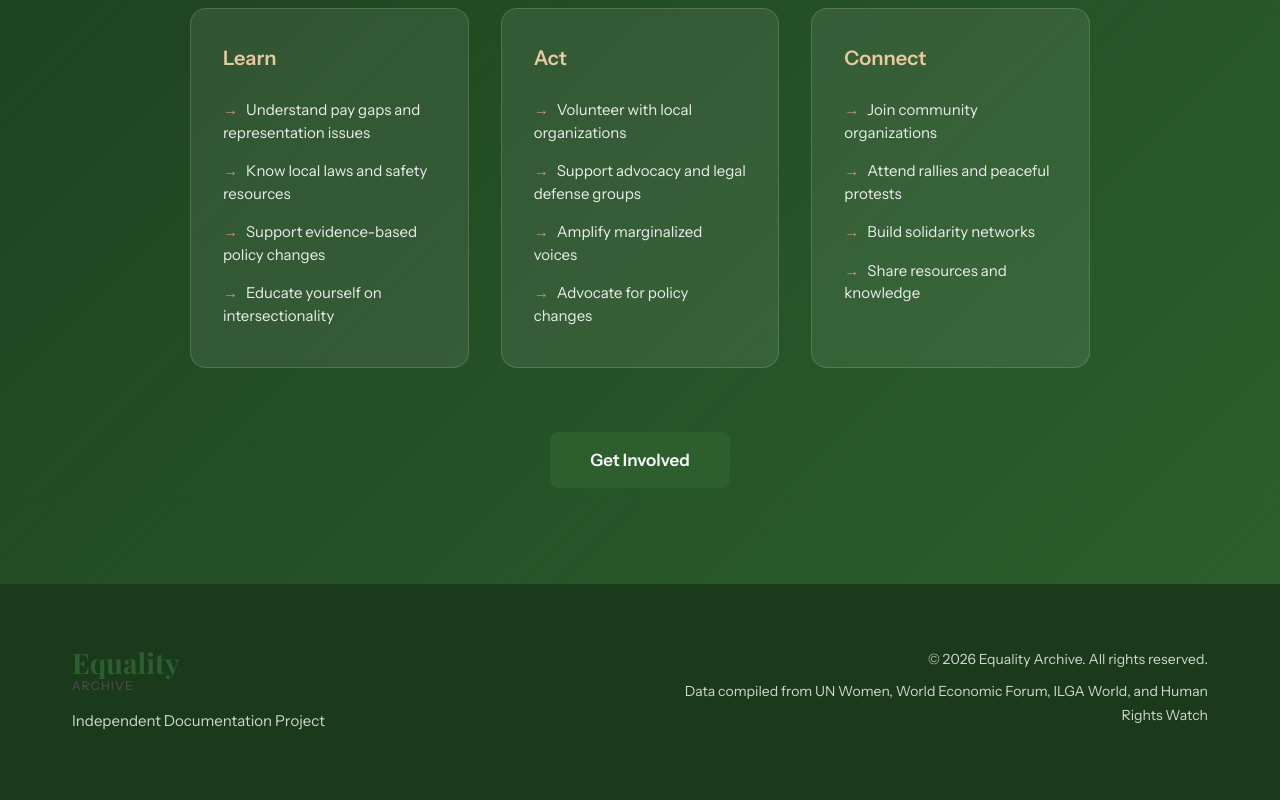
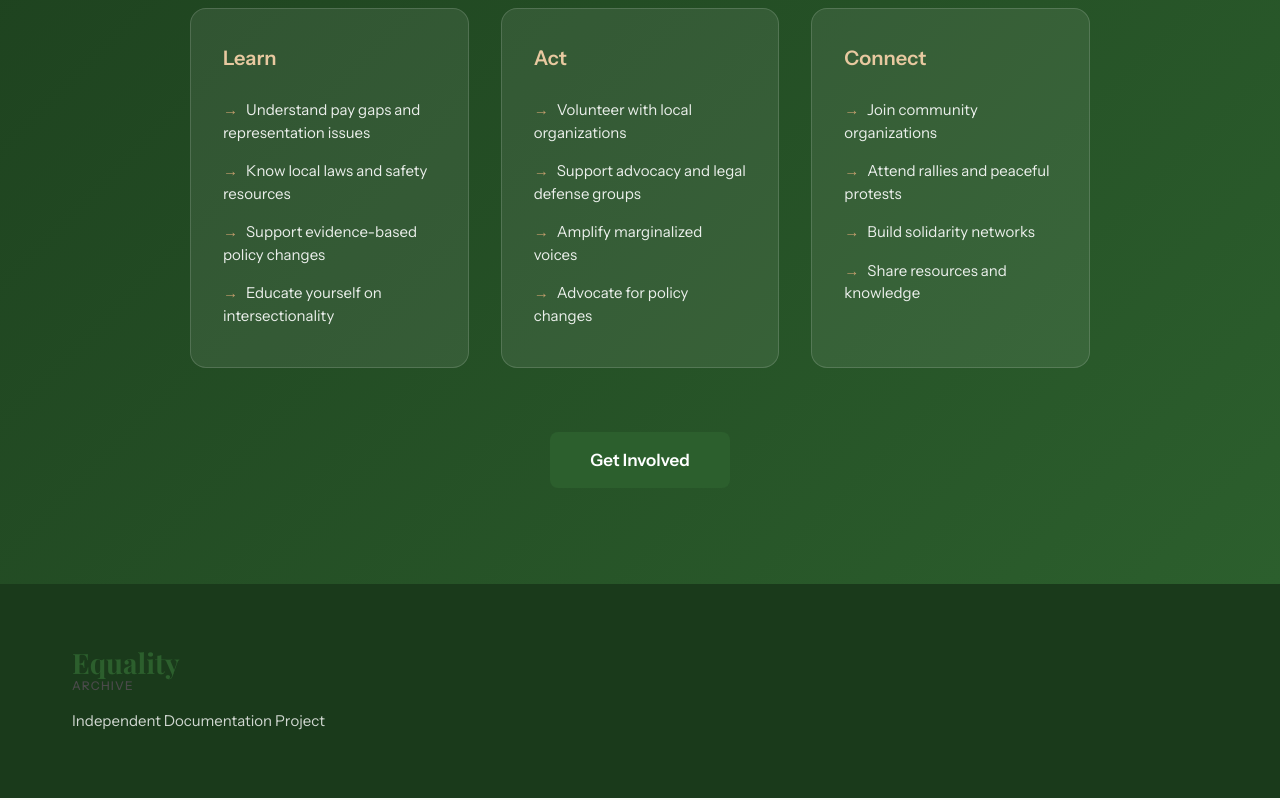
Before and after one commit to user1994g/gender-equality.github.io, a plain HTML site: page index.html in a window 1280 px wide. Shown: the part 8900-9700 px from the top of the page. Drawn offline with nearby package versions, Linux system fonts and the light colour scheme; a web font is replaced by a local one.

Commit message:
index.html
Removed footer information including copyright and data sources.

```diff
--- a/index.html
+++ b/index.html
@@ -555,10 +555,6 @@
                     </div>
                     <p>Independent Documentation Project</p>
                 </div>
-                <div class="footer-info">
-                    <p>© 2026 Equality Archive. All rights reserved.</p>
-                    <p class="footer-note">Data compiled from UN Women, World Economic Forum, ILGA World, and Human Rights Watch</p>
-                </div>
             </div>
         </div>
     </footer>
```
